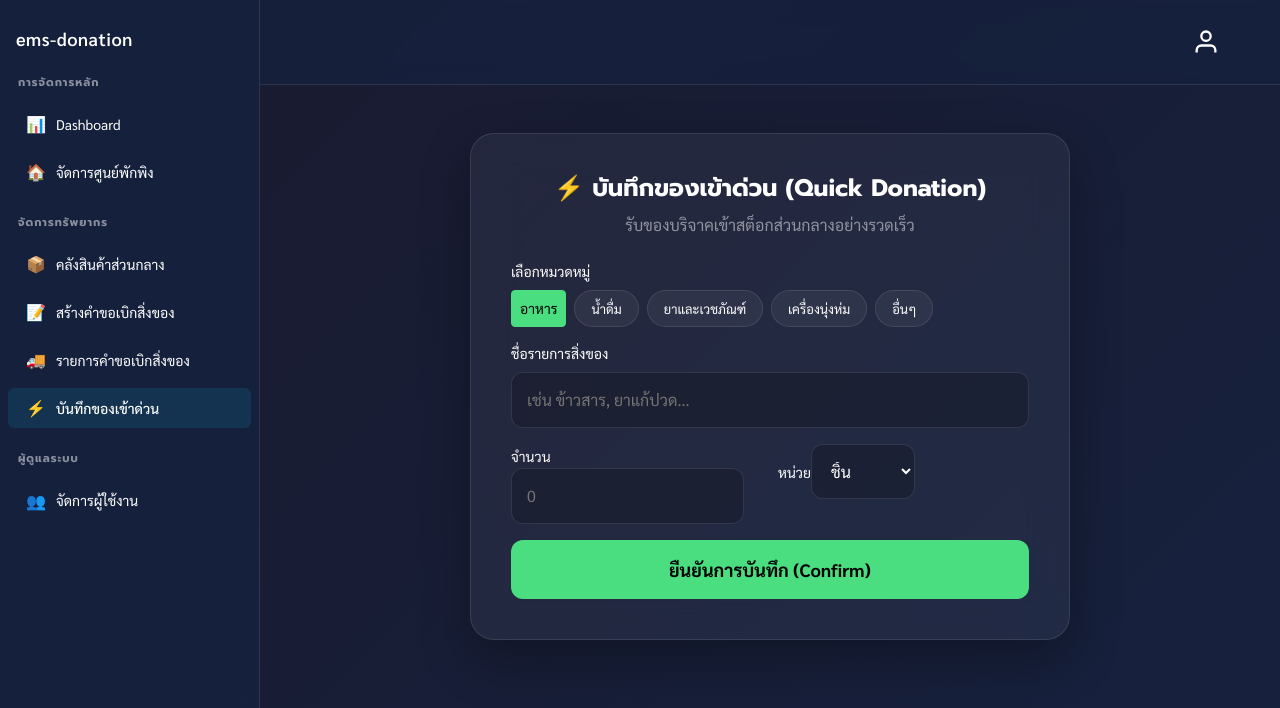
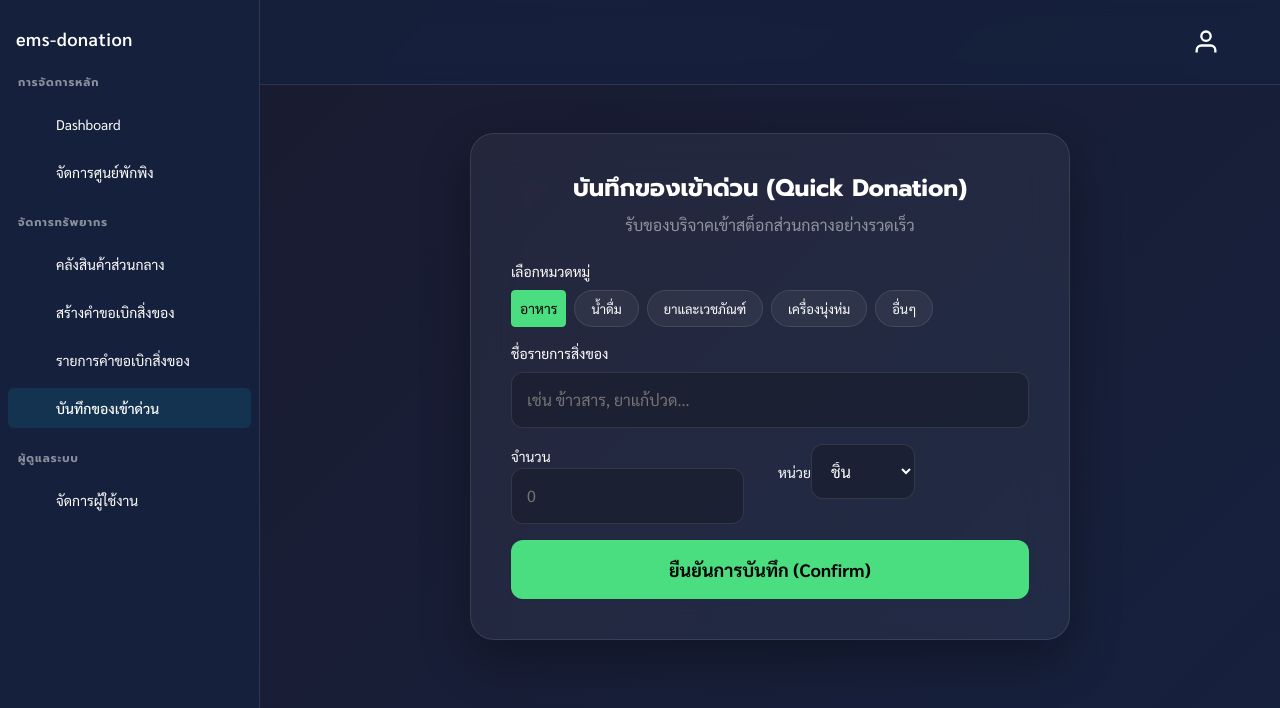
Before and after one commit to SSmikey/ems-donation, a Next.js app: page /quick-donation in a window 1280 px wide. Shown: the top 708 px of the page. Built offline with nearby package versions, Linux system fonts and the light colour scheme.

Commit message:
del icons

```diff
--- a/src/app/quick-donation/page.tsx
+++ b/src/app/quick-donation/page.tsx
@@ -56,7 +56,7 @@ export default function QuickDonationPage() {
                 <div className={`flex-grow-1 d-flex justify-content-center align-items-start p-4 p-md-5 ${styles.contentArea}`}>
                     <div className={styles.formCard}>
                         <div className={`text-center mb-4 ${styles.formHeader}`}>
-                            <h1 className="fw-bold text-white" style={{ fontSize: '24px', marginBottom: '10px' }}>⚡ บันทึกของเข้าด่วน (Quick Donation)</h1>
+                            <h1 className="fw-bold text-white" style={{ fontSize: '24px', marginBottom: '10px' }}>บันทึกของเข้าด่วน (Quick Donation)</h1>
                             <p style={{ color: 'rgba(255,255,255,0.5)', margin: 0 }}>รับของบริจาคเข้าสต็อกส่วนกลางอย่างรวดเร็ว</p>
                         </div>
 
--- a/src/components/Sidebar.tsx
+++ b/src/components/Sidebar.tsx
@@ -13,23 +13,23 @@ const menuItems = [
   {
     section: 'การจัดการหลัก',
     items: [
-      { href: '/dashboard', label: 'Dashboard', icon: '📊' },
-      { href: '/centers', label: 'จัดการศูนย์พักพิง', icon: '🏠' },
+      { href: '/dashboard', label: 'Dashboard', icon: '' },
+      { href: '/centers', label: 'จัดการศูนย์พักพิง', icon: '' },
     ],
   },
   {
     section: 'จัดการทรัพยากร',
     items: [
-      { href: '/warehouse', label: 'คลังสินค้าส่วนกลาง', icon: '📦' },
-      { href: '/create-request', label: 'สร้างคำขอเบิกสิ่งของ', icon: '📝' },
-      { href: '/distribution', label: 'รายการคำขอเบิกสิ่งของ', icon: '🚚' },
-      { href: '/quick-donation', label: 'บันทึกของเข้าด่วน', icon: '⚡' },
+      { href: '/warehouse', label: 'คลังสินค้าส่วนกลาง', icon: '' },
+      { href: '/create-request', label: 'สร้างคำขอเบิกสิ่งของ', icon: '' },
+      { href: '/distribution', label: 'รายการคำขอเบิกสิ่งของ', icon: '' },
+      { href: '/quick-donation', label: 'บันทึกของเข้าด่วน', icon: '' },
     ],
   },
   {
     section: 'ผู้ดูแลระบบ',
     items: [
-      { href: '/users', label: 'จัดการผู้ใช้งาน', icon: '👥' },
+      { href: '/users', label: 'จัดการผู้ใช้งาน', icon: '' },
     ],
   },
 ];
```
